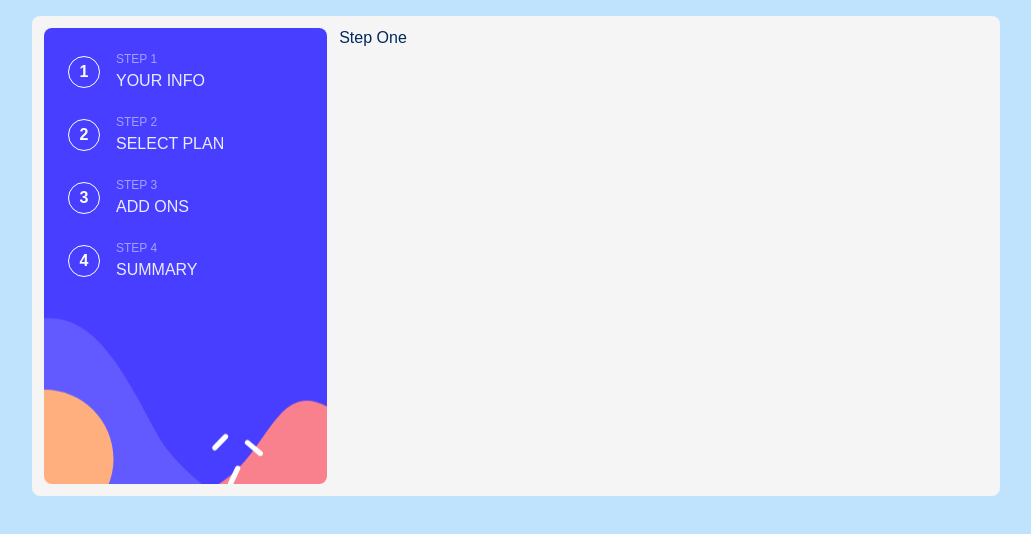
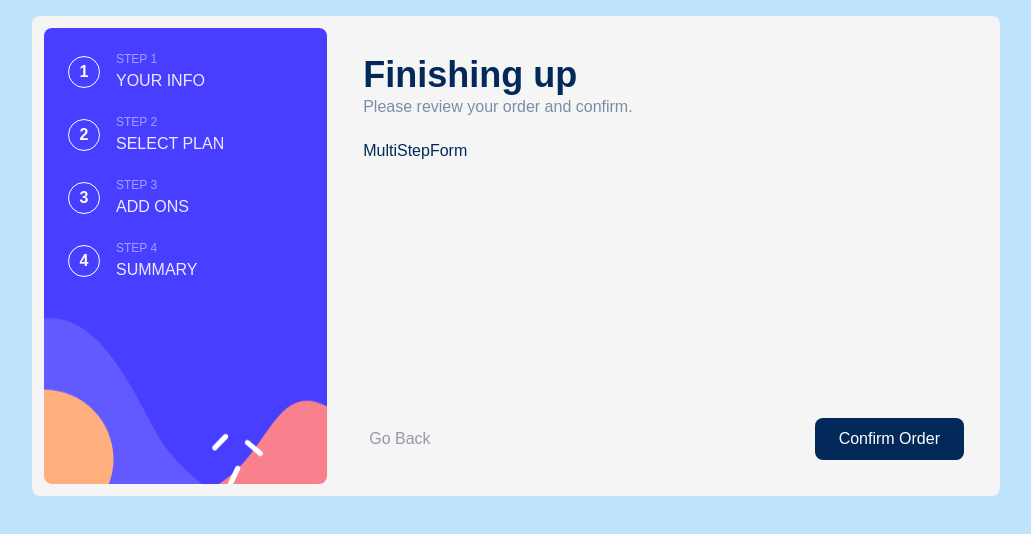
Before and after one commit to canknbr/form-with-react, a React (Vite) app: page / in a window 1280 px wide. Shown: the top 534 px of the page, without its empty margins (124-1155 px from the left). Built offline with nearby package versions, Linux system fonts and the light colour scheme.

Commit message:
added dynamic pagination

```diff
--- a/src/components/MultiStepForm/index.jsx
+++ b/src/components/MultiStepForm/index.jsx
@@ -1,12 +1,49 @@
-import React from 'react';
+import React, { useState } from 'react';
 import Sidebar from '../Sidebar';
 import StepOne from '../StepOne';
+import StepTwo from '../StepTwo';
+import StepThree from '../StepThree';
+import StepFour from '../StepFour';
 import * as S from './styled';
+
+const Steps = {
+  stepOne: {
+    component: StepOne,
+    title: 'Personal Info',
+    subtitle: 'Please provide your name, email and phone number.',
+    hasNextButton: true,
+  },
+  stepTwo: {
+    component: StepTwo,
+    title: 'Select your plan',
+    subtitle: 'Please select your plan.',
+    hasBackButton: true,
+    hasNextButton: true,
+  },
+  stepThree: {
+    component: StepThree,
+    title: 'Pick add-ons',
+    subtitle: 'Add-ons help enhance your gaming experience.',
+    hasBackButton: true,
+    hasNextButton: true,
+  },
+  stepFour: {
+    component: StepFour,
+    title: 'Finishing up',
+    subtitle: 'Please review your order and confirm.',
+    hasBackButton: true,
+    hasNextButton: true,
+    buttonText: 'Confirm Order',
+  },
+};
+
 function MultiStepForm() {
+  const [activeStep, setActiveStep] = useState('stepFour');
+  const ActiveStep = Steps[activeStep].component;
   return (
     <S.MultiStepForm>
       <Sidebar />
-      <StepOne />
+      <ActiveStep {...Steps[activeStep]} />
     </S.MultiStepForm>
   );
 }
--- a/src/components/Step/index.jsx
+++ b/src/components/Step/index.jsx
@@ -1,7 +1,19 @@
 import React from 'react';
-
-function Step() {
-  return <div>Step</div>;
+import * as S from './styled';
+function Step({ title, subtitle, hasBackButton, hasNextButton, children,buttonText = "Next Button" }) {
+  return (
+    <S.Step>
+      <S.StepHeader>
+        <S.Title>{title}</S.Title>
+        <S.SubTitle>{subtitle}</S.SubTitle>
+      </S.StepHeader>
+      <S.Body>{children}</S.Body>
+      <S.StepFooter>
+        {hasBackButton && <S.GoBackButton>Go Back</S.GoBackButton>}
+        {hasNextButton && <S.GoNextButton>{buttonText}</S.GoNextButton>}{' '}
+      </S.StepFooter>
+    </S.Step>
+  );
 }
 
 export default Step;
--- a/src/components/Step/styled.jsx
+++ b/src/components/Step/styled.jsx
@@ -1 +1,44 @@
 import styled from 'styled-components';
+
+export const Step = styled.form`
+  display: flex;
+  flex-direction: column;
+  gap: 24px;
+  padding: 24px;
+  flex: 1;
+`;
+
+export const StepHeader = styled.div``;
+
+export const Title = styled.h2`
+  font-size: 36px;
+  font-weight: 700;
+`;
+
+export const SubTitle = styled.h3`
+  opacity: 0.5;
+`;
+
+export const Body = styled.div`
+  flex: 1;
+`;
+
+export const StepFooter = styled.div`
+  display: flex;
+  justify-content: space-between;
+  align-items: center;
+`;
+export const GoBackButton = styled.button`
+  color: hsl(231, 11%, 63%);
+
+  &:hover {
+    color: inherit;
+  }
+`;
+export const GoNextButton = styled.button`
+  margin-left: auto;
+  background-color: hsl(213, 96%, 18%);
+  color: white;
+  padding: 12px 24px;
+  border-radius: 8px;
+`;
--- a/src/components/StepFour/index.jsx
+++ b/src/components/StepFour/index.jsx
@@ -1,7 +1,7 @@
 import React from 'react';
-
-function StepFour() {
-  return <div>MultiStepForm</div>;
+import Step from '../Step';
+function StepFour(props) {
+  return <Step {...props}>MultiStepForm</Step>;
 }
 
 export default StepFour;
--- a/src/components/StepOne/index.jsx
+++ b/src/components/StepOne/index.jsx
@@ -1,7 +1,7 @@
 import React from 'react';
-
-function StepOne() {
-  return <div>Step One</div>;
+import Step from '../Step';
+function StepOne(props) {
+  return <Step {...props}>Step One</Step>;
 }
 
 export default StepOne;
--- a/src/components/StepThree/index.jsx
+++ b/src/components/StepThree/index.jsx
@@ -1,7 +1,7 @@
 import React from 'react';
-
-function StepThree() {
-  return <div>MultiStepForm</div>;
+import Step from '../Step';
+function StepThree(props) {
+  return <Step {...props}>MultiStepForm</Step>;
 }
 
 export default StepThree;
--- a/src/components/StepTwo/index.jsx
+++ b/src/components/StepTwo/index.jsx
@@ -1,7 +1,7 @@
 import React from 'react';
-
-function StepTwo() {
-  return <div>MultiStepForm</div>;
+import Step from '../Step';
+function StepTwo(props) {
+  return <Step {...props}>MultiStepForm</Step>;
 }
 
 export default StepTwo;
```
